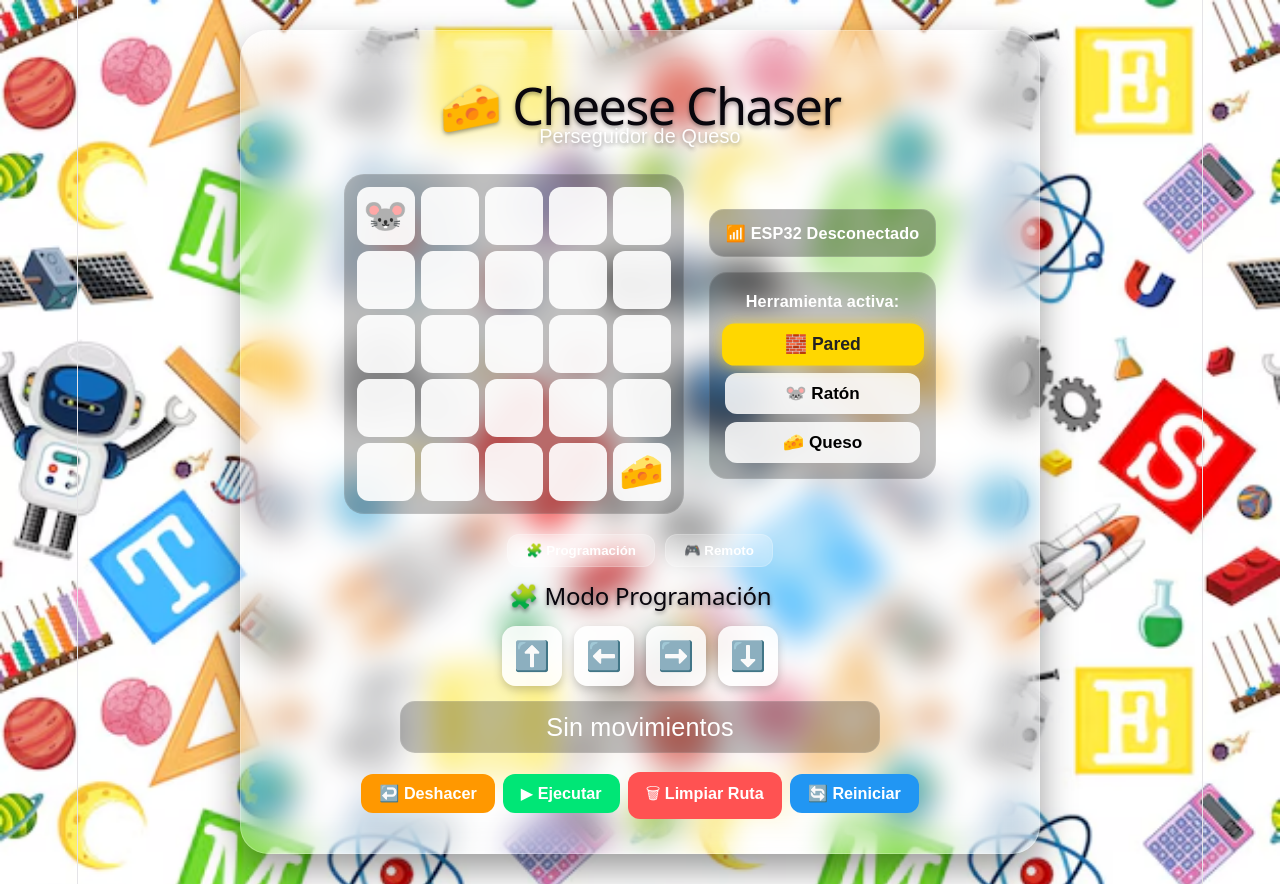
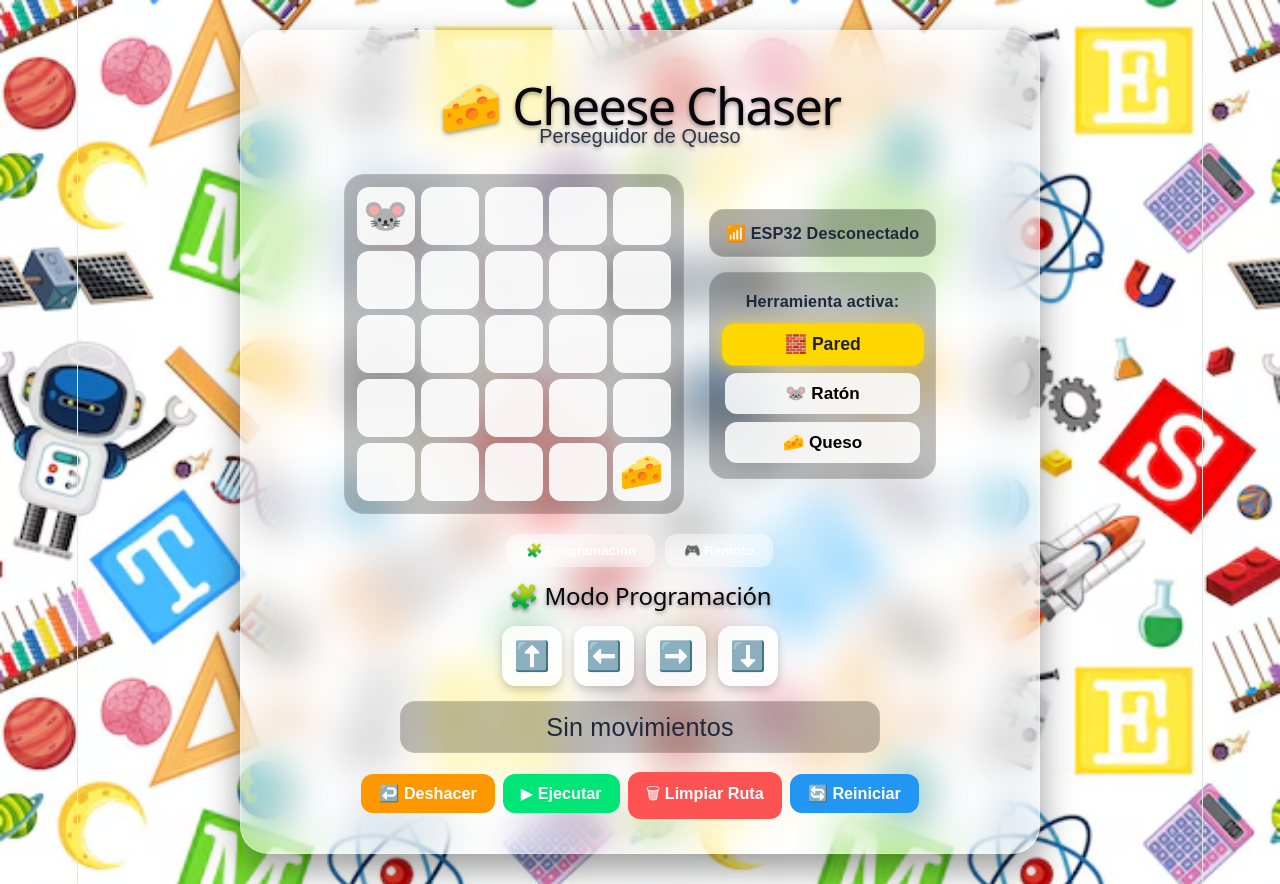
Before and after one commit to jpmax-c/mousebot-ui, a React (Vite) app: page / in a window 1280 px wide. Built offline with nearby package versions, Linux system fonts and the light colour scheme.

Commit message:
Update App.css

```diff
--- a/src/App.css
+++ b/src/App.css
@@ -21,16 +21,16 @@
 
 /* 2. TARJETA DE CRISTAL TRANSLÚCIDO (GLASSMORPHISM) */
 .app {
-  width: 90%;
+  width: 100%;
   max-width: 800px;
   margin: 30px auto;
   padding: 30px;
   text-align: center;
-  color: white;
+  color:#1e293b;
 
   /* Efecto Glassmorphism */
-  background: rgba(255, 255, 255, 0.15); /* Transparencia tenue */
-  backdrop-filter: blur(16px);            /* Difumina la imagen detrás */
+  background: rgba(255, 255, 255, 0.45); /* Transparencia tenue */
+  backdrop-filter: blur(20px);            /* Difumina la imagen detrás */
   -webkit-backdrop-filter: blur(16px);    /* Compatibilidad con Safari */
   border-radius: 28px;
   border: 1px solid rgba(255, 255, 255, 0.25); /* Borde brillante tipo cristal */
```
